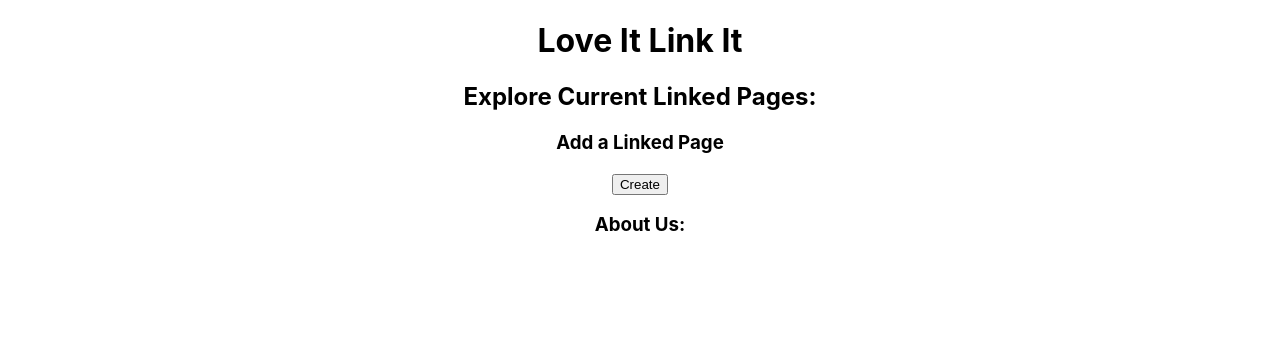
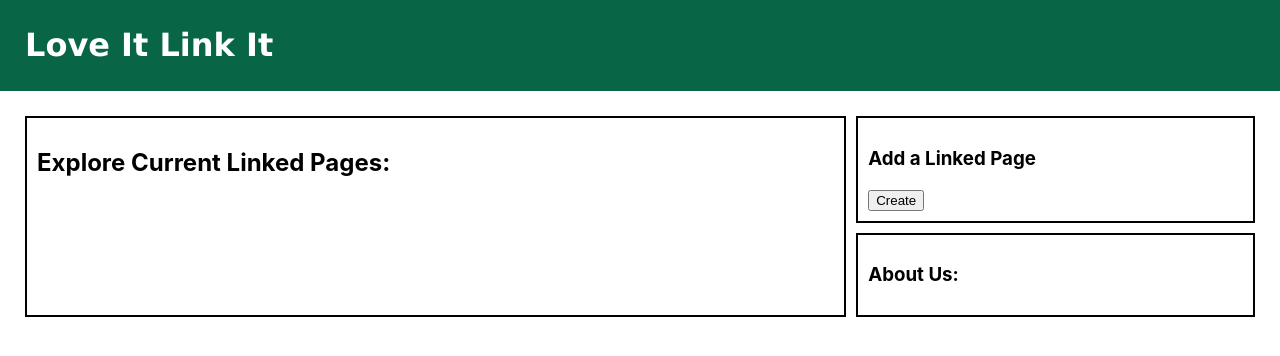
Before and after one commit to BlakeGreeley/Love-It-Link-It, a React (Create React App) app in the folder client/: page / in a window 1280 px wide. Shown: the top 356 px of the page. Built offline with nearby package versions, Linux system fonts and the light colour scheme; no server answers.

Commit message:
updating 9/6/22

```diff
--- a/client/src/App.css
+++ b/client/src/App.css
@@ -1,38 +1,43 @@
-.App {
-  text-align: center;
-}
-
-.App-logo {
-  height: 40vmin;
-  pointer-events: none;
-}
-
-@media (prefers-reduced-motion: no-preference) {
-  .App-logo {
-    animation: App-logo-spin infinite 20s linear;
-  }
-}
-
-.App-header {
-  background-color: #282c34;
-  min-height: 100vh;
-  display: flex;
-  flex-direction: column;
-  align-items: center;
-  justify-content: center;
-  font-size: calc(10px + 2vmin);
-  color: white;
-}
-
 .App-link {
   color: #61dafb;
 }
 
-@keyframes App-logo-spin {
-  from {
-    transform: rotate(0deg);
-  }
-  to {
-    transform: rotate(360deg);
-  }
+.title {
+  margin-left: 20px;
+  color: white;
+  font-family: 'Lucida Sans', 'Lucida Sans Regular', 'Lucida Grande', 'Lucida Sans Unicode', Geneva, Verdana, sans-serif;
 }
+
+.header {
+  background-color: rgb(8, 102, 71);
+  padding: 5px;
+}
+
+.content {
+  display: flex;
+  margin: 10px;
+  padding: 10px;
+}
+
+.left-content {
+  border: 2px solid black;
+  padding: 10px;
+  width: 66%;
+  margin: 5px;
+}
+
+.right-content {
+  width: 33%;
+  margin: 5.3px;
+}
+
+.create-box {
+  border: 2px solid black;
+  padding: 10px;
+}
+
+.about-box {
+  border: 2px solid black;
+  padding: 10px;
+  margin-top: 10px;
+}
```
